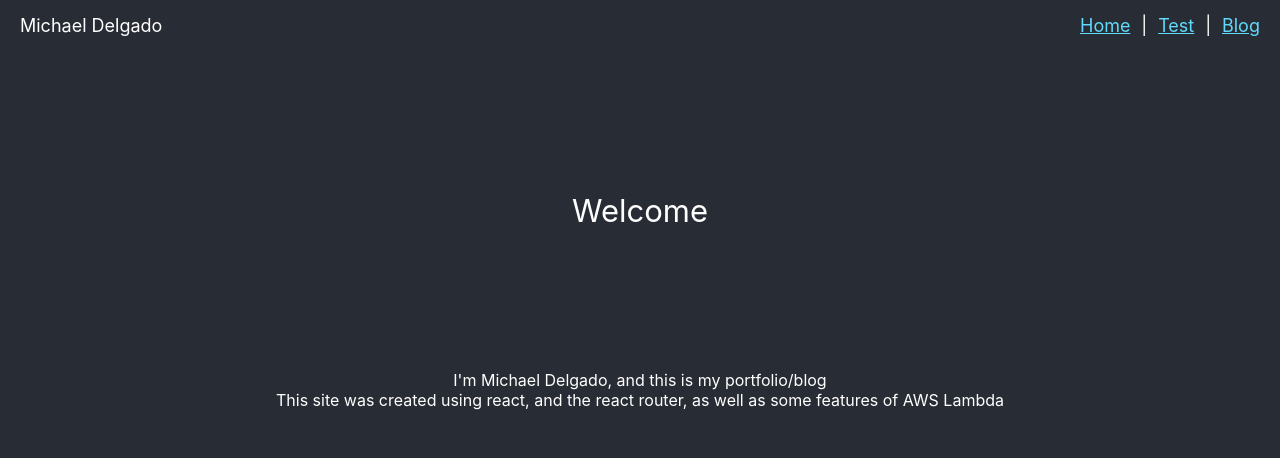
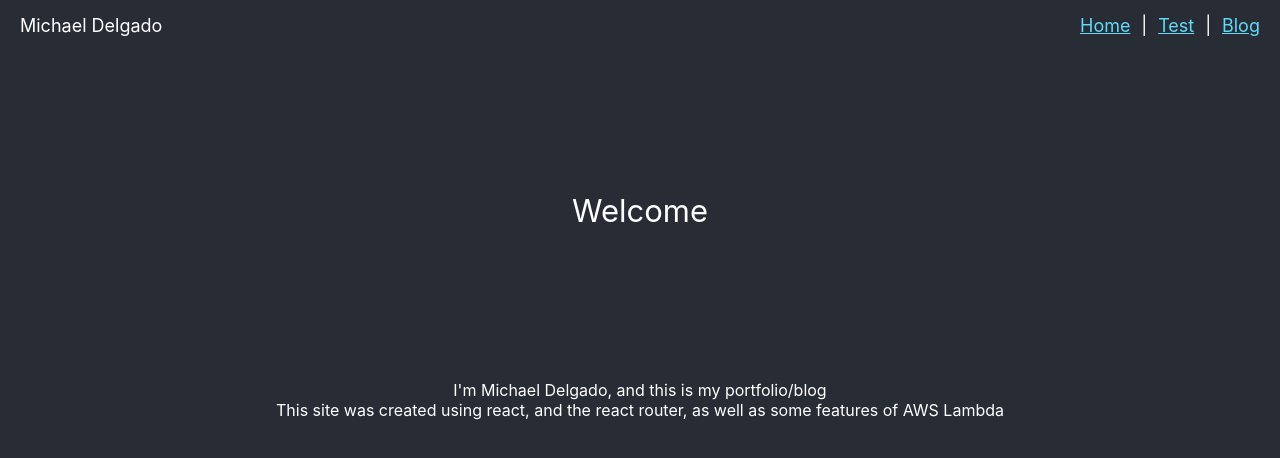
Before and after one commit to michaeldelgado1/michaeldelgado1.github.io, a React (Create React App) app: page /#/test in a window 1280 px wide. Shown: the top 458 px of the page. Built offline with nearby package versions, Linux system fonts and the light colour scheme.

Commit message:
Adding some padding to content section

```diff
--- a/src/App.css
+++ b/src/App.css
@@ -56,5 +56,5 @@ nav > ul{
 }
 
 .content{
-  margin: 0px 0px 0px 0px;
+  margin: 10px 0px 10px 0px;
 }
```
